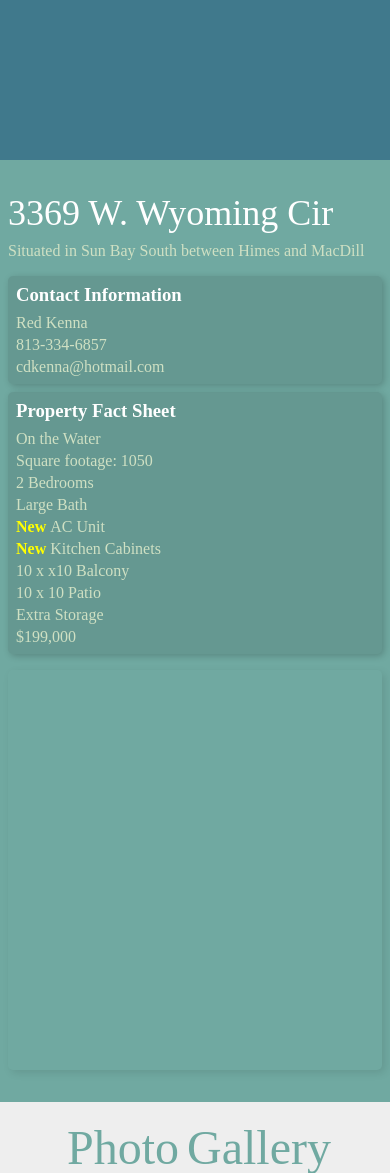
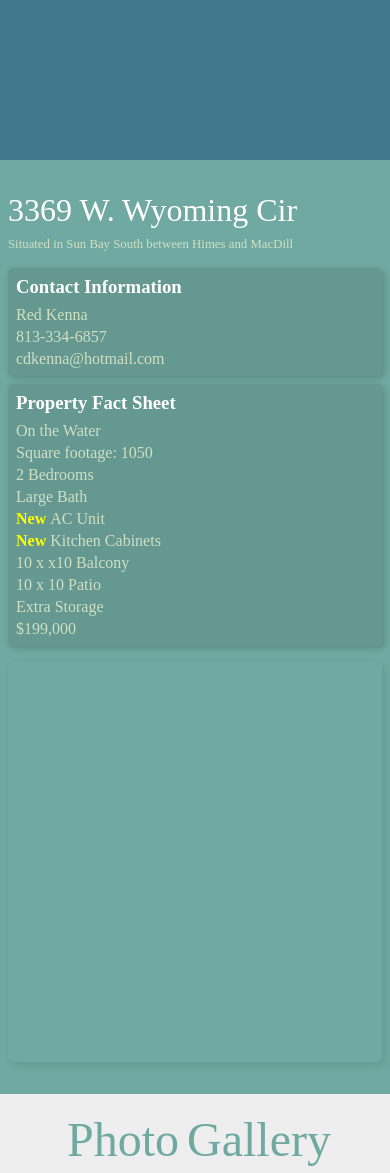
Before and after one commit to jimmmazz/tampa-lake, a PHP site: page / in a window 390 px wide. Shown: the part 684-1857 px from the top of the page. Run offline with PHP 8.4, Linux system fonts and the light colour scheme; some libraries are stand-ins or nearby versions.

Commit message:
adjust what-where heading

```diff
--- a/public/styles.css
+++ b/public/styles.css
@@ -605,11 +605,11 @@
     }
 
     .what-where-title {
-        font-size: 2.25rem;
+        font-size: 2rem;
     }
 
     .what-where-subtitle {
-        font-size: 1rem;
+        font-size: .8rem;
         text-align: left;
         margin-top: .5rem;
     }
```
